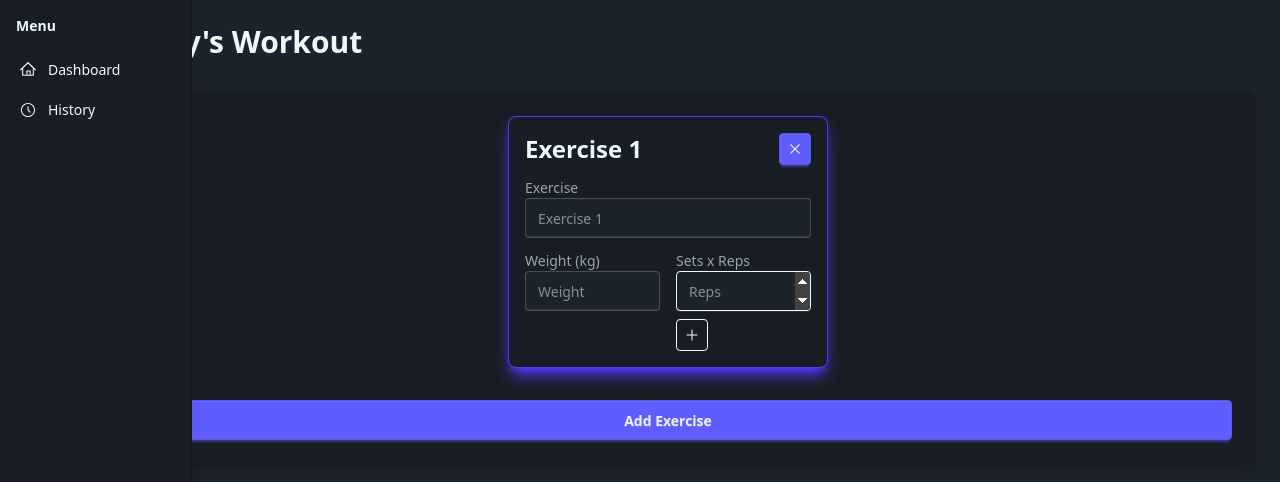
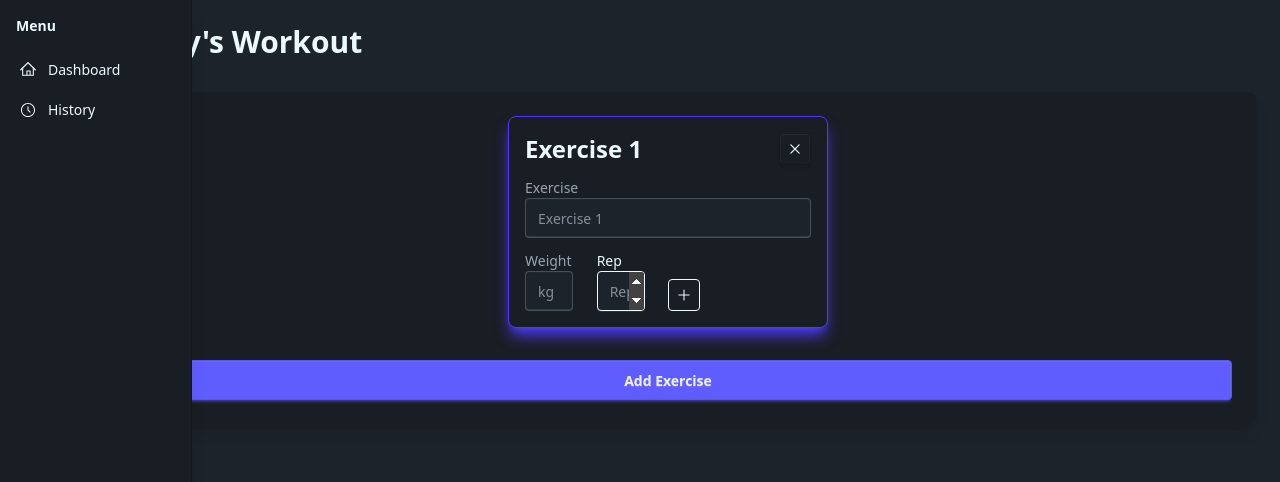
Before and after one commit to daleksiev/simple-track, a Next.js app: page /workout in a window 1280 px wide. Shown: the top 482 px of the page. Built offline with nearby package versions, Linux system fonts and the light colour scheme.

Commit message:
Improvements - make the reps and weight in the workout page smaller, in the history show the sets x reps to save space

```diff
--- a/src/app/history/page.tsx
+++ b/src/app/history/page.tsx
@@ -132,8 +132,6 @@ export default function HistoryPage() {
                   <thead>
                     <tr>
                       <th>Exercise</th>
-                    </tr>
-                    <tr>
                       <th>Weight (kg)</th>
                       <th>Sets x Reps</th>
                     </tr>
@@ -143,36 +141,29 @@ export default function HistoryPage() {
                       .filter((exercise) => exercise.name)
                       .map((exercise, index) => (
                         <Fragment key={index}>
-                          {index === 0 && (
-                            <tr>
-                              <td
-                                colSpan={3}
-                                className="border-b-2 border-indigo-500"
-                              ></td>
-                            </tr>
-                          )}
-                          <tr>
-                            <td colSpan={3}>
-                              Exercise: {exercise.name || "-"}
-                            </td>
-                          </tr>
-                          <tr>
+                          <tr className="border-b-2 border-indigo-500">
+                            <td>Exercise: {exercise.name || "-"}</td>
                             <td>{exercise.weight || "-"} kg</td>
                             <td>
                               <div className="flex flex-wrap gap-2">
-                                {exercise.sets.map((set, setIndex) => (
-                                  <Badge key={setIndex} className="text-wrap">
-                                    {set.reps || "0"} reps
+                                {Object.entries(
+                                  exercise.sets.reduce<{
+                                    [key: string]: number;
+                                  }>((prev, curr) => {
+                                    return Object.hasOwn(prev, curr.reps)
+                                      ? {
+                                          [curr.reps]:
+                                            Number(prev[curr.reps]) + 1,
+                                        }
+                                      : { [curr.reps]: 1 };
+                                  }, {})
+                                ).map(([reps, count]: [string, number]) => (
+                                  <Badge key={reps} className="text-wrap">
+                                    {count} x {reps || "0"} reps
                                   </Badge>
                                 ))}
                               </div>
                             </td>
-                          </tr>
-                          <tr>
-                            <td
-                              colSpan={3}
-                              className="border-b-2 border-indigo-500"
-                            ></td>
                           </tr>
                         </Fragment>
                       ))}
--- a/src/app/workout/page.tsx
+++ b/src/app/workout/page.tsx
@@ -143,7 +143,8 @@ export default function WorkoutPage() {
                     {exercise?.name || `Exercise ${exerciseIndex + 1}`}
                   </h1>
                   <Button
-                    className="btn btn-square btn-sm btn-error"
+                    className="btn-square btn-sm"
+                    variant="error"
                     onClick={() => deleteExercise(exerciseIndex)}
                   >
                     <Cross2Icon className="w-4 h-4" />
@@ -165,27 +166,24 @@ export default function WorkoutPage() {
                     />
                   </div>
                 </div>
-                <div className="grid grid-cols-1 md:grid-cols-2 gap-4">
-                  <div>
-                    <label className="label">Weight (kg)</label>
+                <div className="flex flex-wrap gap-x-6 gap-y-2 items-end">
+                  <div className="w-1/6">
+                    <label className="label">Weight</label>
                     <Input
                       type="number"
-                      placeholder="Weight"
+                      placeholder="kg"
                       value={exercise.weight}
                       onChange={(e) =>
                         updateExercise(exerciseIndex, "weight", e.target.value)
                       }
                     />
                   </div>
-                  <div>
-                    <label className="label">Sets x Reps</label>
-                    <div className="flex flex-wrap gap-2">
                   {exercise.sets.map((set, index) => (
+                    <div key={index} className="flex flex-wrap w-1/6">
+                      Rep
                       <Input
-                          key={index}
                         type="number"
                         placeholder="Reps"
-                          className="w-16"
                         value={set.reps}
                         data-exercise={exerciseIndex}
                         autoFocus={index === exercise.sets.length - 1}
@@ -205,6 +203,7 @@ export default function WorkoutPage() {
                           }
                         }}
                       />
+                    </div>
                   ))}
                   <button
                     className="btn btn-square btn-sm btn-outline"
@@ -212,8 +211,6 @@ export default function WorkoutPage() {
                   >
                     <PlusIcon className="w-4 h-4" />
                   </button>
-                    </div>
-                  </div>
                 </div>
               </div>
             ))}
--- a/src/components/core/data-input/Input.tsx
+++ b/src/components/core/data-input/Input.tsx
@@ -12,7 +12,7 @@ export function Input({ label, error, className = "", ...props }: InputProps) {
         </label>
       )}
       <input
-        className={`input input-bordered w-full focus:outline-none ${
+        className={`input input-bordered focus:outline-none ${
           error ? "input-error" : ""
         } ${className}`}
         {...props}
```
Lines whose indentation alone changed are shown as unchanged.
